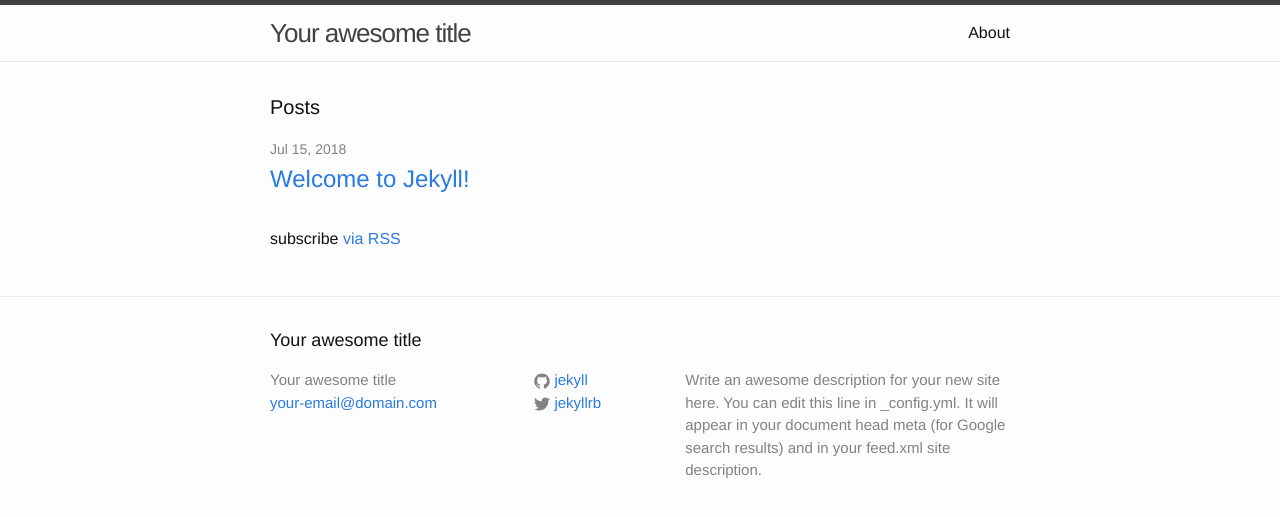
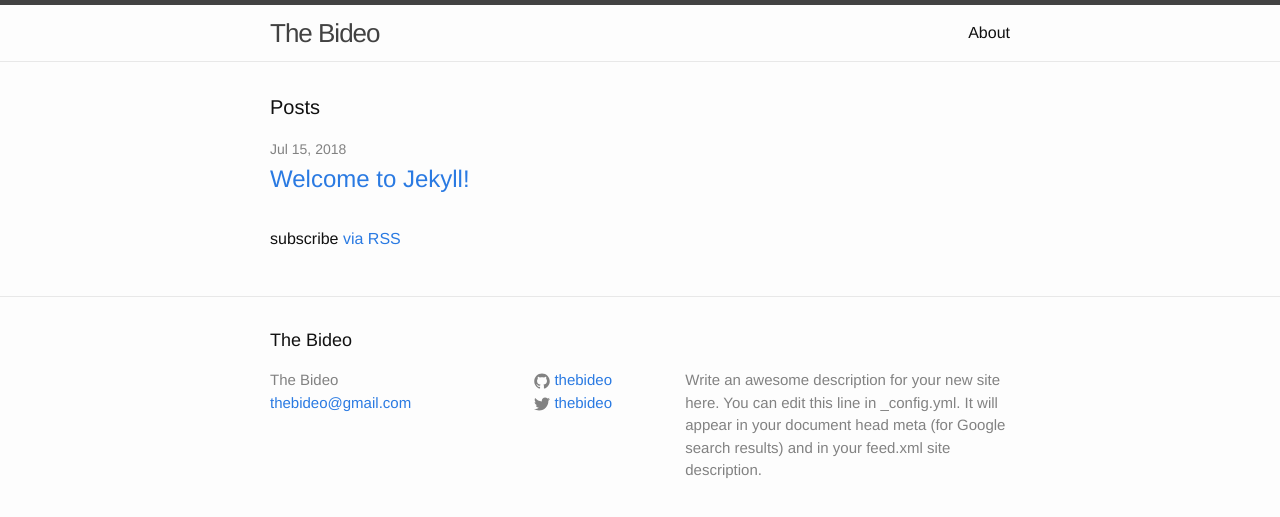
Before and after one commit to thebideo/thebideo.github.io, a Jekyll site: the page built from index.html, in a window 1280 px wide. Shown: the top 517 px of the page. Built offline with Jekyll 4.4.1, drawn with Linux system fonts in a browser that asks for light colours.

Commit message:
Changing some names

```diff
--- a/_config.yml
+++ b/_config.yml
@@ -6,16 +6,16 @@
 # 'jekyll serve'. If you change this file, please restart the server process.
 
 # Site settings
-title: Your awesome title
-email: your-email@domain.com
+title: The Bideo
+email: thebideo@gmail.com
 description: > # this means to ignore newlines until "baseurl:"
   Write an awesome description for your new site here. You can edit this
   line in _config.yml. It will appear in your document head meta (for
   Google search results) and in your feed.xml site description.
 baseurl: "" # the subpath of your site, e.g. /blog
-url: "http://yourdomain.com" # the base hostname & protocol for your site
-twitter_username: jekyllrb
-github_username:  jekyll
+url: "http://thebideo.com" # the base hostname & protocol for your site
+twitter_username: thebideo
+github_username:  thebideo
 
 # Build settings
 markdown: kramdown
```
